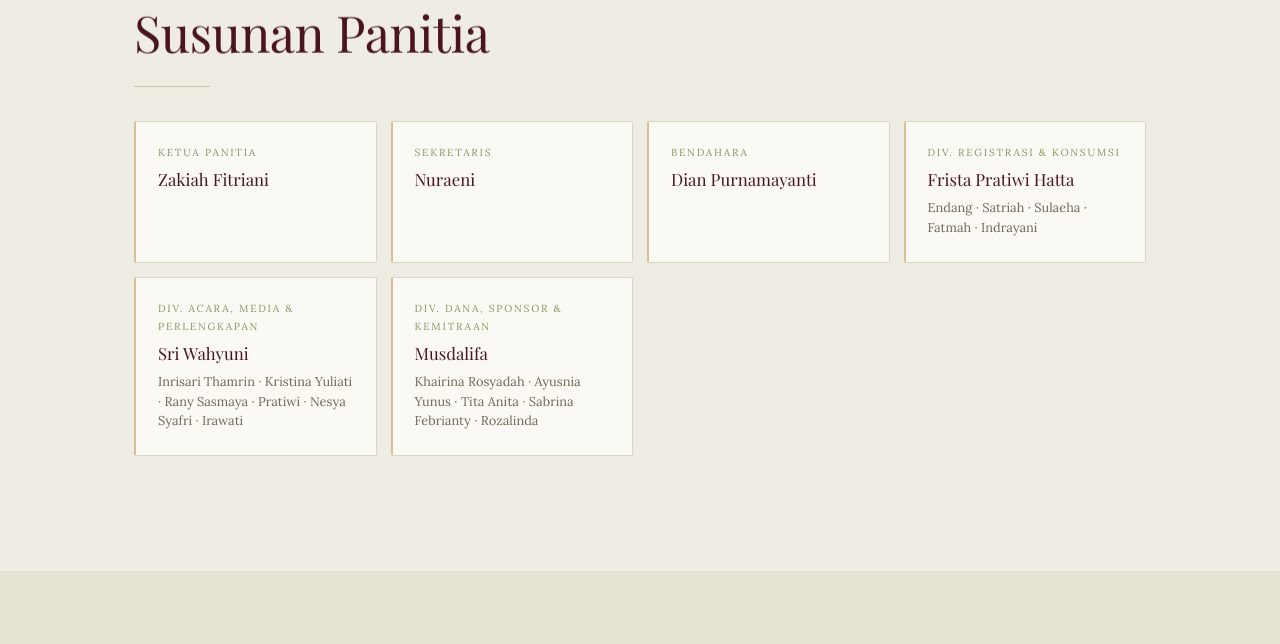
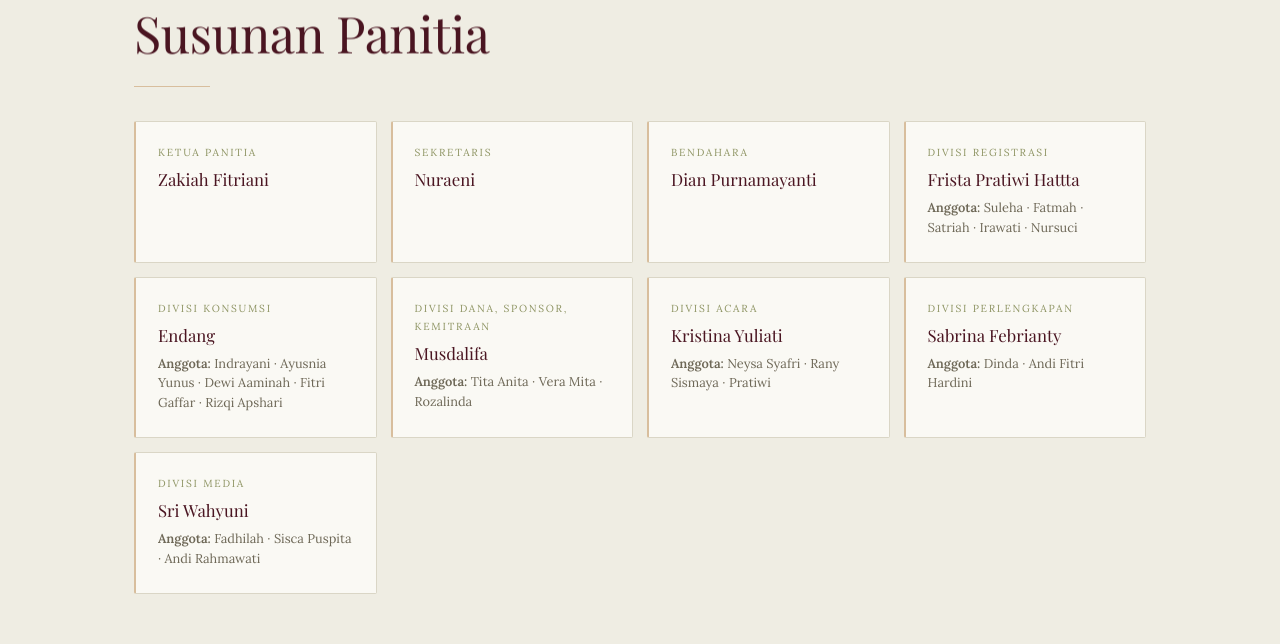
Before and after one commit to Apitod/muslimah-preneur, a website: page index.html in a window 1280 px wide. Shown: the part 7233-7877 px from the top of the page. Drawn offline with nearby package versions, Linux system fonts and the light colour scheme; a web font is replaced by a local one.

Commit message:
update committee structure

```diff
--- a/index.html
+++ b/index.html
@@ -301,19 +301,34 @@
         <p class="committee-name">Dian Purnamayanti</p>
       </div>
       <div class="committee-card">
-        <p class="committee-role">Div. Registrasi &amp; Konsumsi</p>
-        <p class="committee-name">Frista Pratiwi Hatta</p>
-        <p class="committee-members">Endang · Satriah · Sulaeha · Fatmah · Indrayani</p>
+        <p class="committee-role">Divisi Registrasi</p>
+        <p class="committee-name">Frista Pratiwi Hattta</p>
+        <p class="committee-members"><strong>Anggota:</strong> Suleha · Fatmah · Satriah · Irawati · Nursuci</p>
       </div>
       <div class="committee-card">
-        <p class="committee-role">Div. Acara, Media &amp; Perlengkapan</p>
-        <p class="committee-name">Sri Wahyuni</p>
-        <p class="committee-members">Inrisari Thamrin · Kristina Yuliati · Rany Sasmaya · Pratiwi · Nesya Syafri · Irawati</p>
+        <p class="committee-role">Divisi Konsumsi</p>
+        <p class="committee-name">Endang</p>
+        <p class="committee-members"><strong>Anggota:</strong> Indrayani · Ayusnia Yunus · Dewi Aaminah · Fitri Gaffar · Rizqi Apshari</p>
       </div>
       <div class="committee-card">
-        <p class="committee-role">Div. Dana, Sponsor &amp; Kemitraan</p>
+        <p class="committee-role">Divisi Dana, Sponsor, Kemitraan</p>
         <p class="committee-name">Musdalifa</p>
-        <p class="committee-members">Khairina Rosyadah · Ayusnia Yunus · Tita Anita · Sabrina Febrianty · Rozalinda</p>
+        <p class="committee-members"><strong>Anggota:</strong> Tita Anita · Vera Mita · Rozalinda</p>
+      </div>
+      <div class="committee-card">
+        <p class="committee-role">Divisi Acara</p>
+        <p class="committee-name">Kristina Yuliati</p>
+        <p class="committee-members"><strong>Anggota:</strong> Neysa Syafri · Rany Sismaya · Pratiwi</p>
+      </div>
+      <div class="committee-card">
+        <p class="committee-role">Divisi Perlengkapan</p>
+        <p class="committee-name">Sabrina Febrianty</p>
+        <p class="committee-members"><strong>Anggota:</strong> Dinda · Andi Fitri Hardini</p>
+      </div>
+      <div class="committee-card">
+        <p class="committee-role">Divisi Media</p>
+        <p class="committee-name">Sri Wahyuni</p>
+        <p class="committee-members"><strong>Anggota:</strong> Fadhilah · Sisca Puspita · Andi Rahmawati</p>
       </div>
     </div>
   </div>
```
